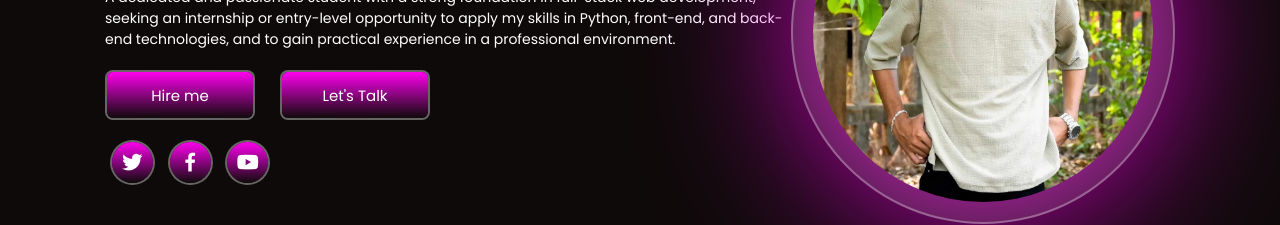
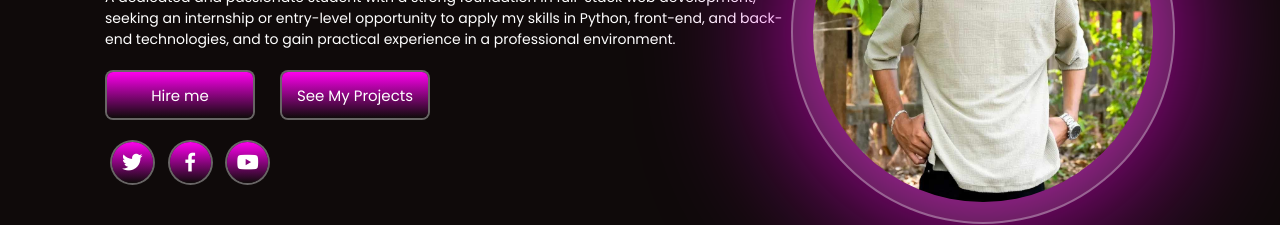
Before and after one commit to shridhar618/My-Portfolio, a website: page public/index.html in a window 1280 px wide. Shown: the part 368-593 px from the top of the page. Drawn offline with nearby package versions, Linux system fonts and the light colour scheme.

Commit message:
Update index.html

```diff
--- a/public/index.html
+++ b/public/index.html
@@ -38,7 +38,7 @@
          and to gain practical experience in a professional environment.</p>
             <div class="btn-section">
                 <button onclick="hire()" class="btn">Hire me</button>
-                <button onclick="whatsapp()" class="btn">Let's Talk</button>
+                <button href="project.html" class="btn">See My Projects</button>
             </div>
             <div class="social-media">
         <i class="bx bxl-twitter" style="--vlr:7"></i>
```
